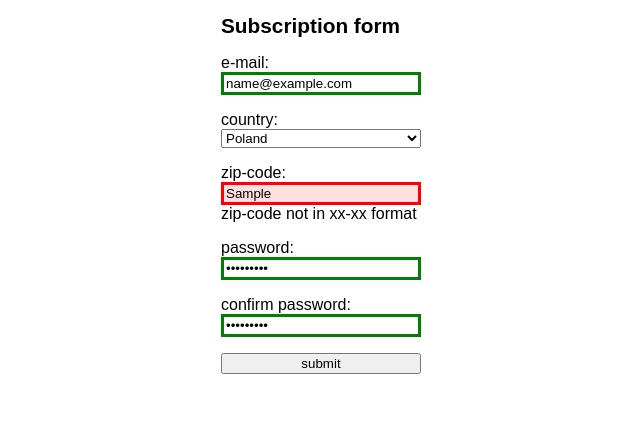
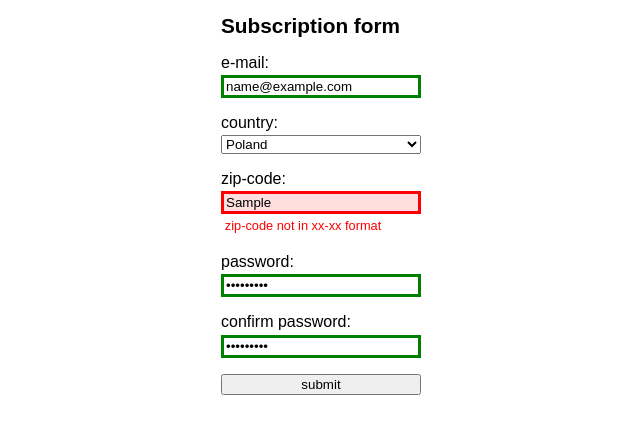
Before and after one commit to SVNRiS3/form, a plain HTML site: page index.html in a window 1280 px wide. Both pictures are taken after typing "name@example.com", "Sample", "Sample123", "Sample123" into the empty fields and a click on the button "submit". Shown: the whole page, without its empty margins (319-959 px from the left). Drawn offline with Linux system fonts and the light colour scheme.

Commit message:
Style label spacing and error messages

```diff
--- a/style.css
+++ b/style.css
@@ -18,6 +18,10 @@ form > button {
   width: 100%;
 }
 
+form label {
+  margin-bottom: 0.2em;
+}
+
 input:valid {
   border: 3px solid green;
 }
@@ -31,3 +35,13 @@ input:focus {
   outline: none;
   background-color: #ffffff;
 }
+
+span.error {
+  color: red;
+  font-size: 0.8em;
+  padding: 0;
+}
+
+span.error.active {
+  padding: 0.3em;
+}
```
